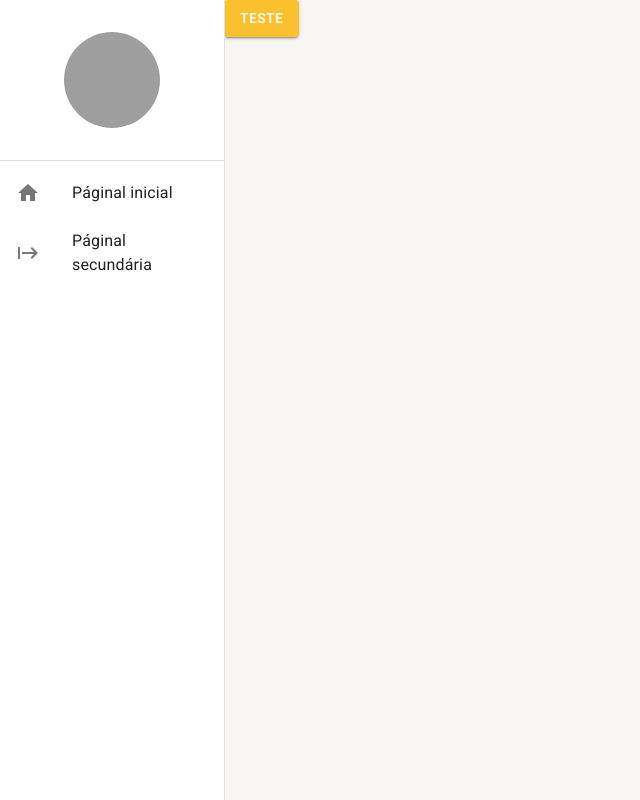
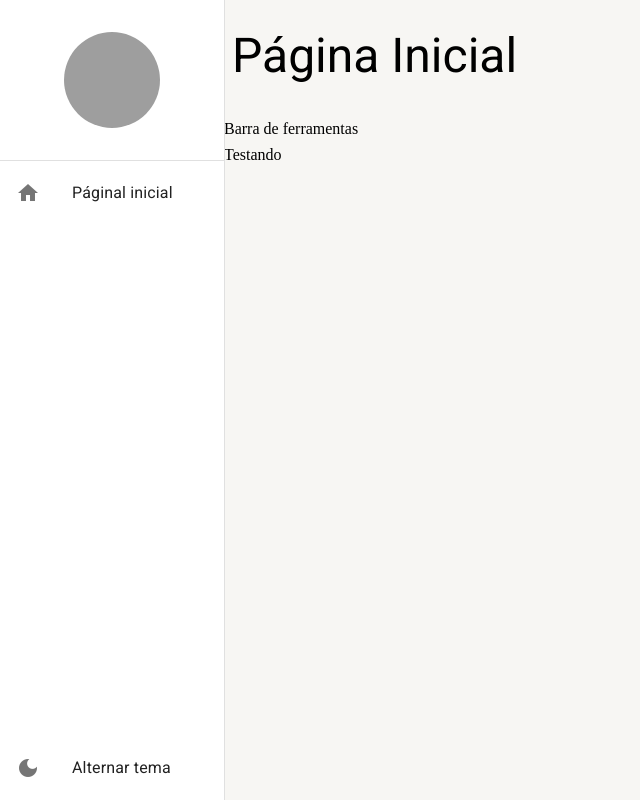
Before and after one commit to idasilva/react-mui-exemplo, a React (Create React App) app: page /pagina-inicial in a window 1280 px wide. Shown: the whole page, without its empty margins (0-640 px from the left). Built offline with nearby package versions, Linux system fonts and the light colour scheme; grey boxes are pictures that could not be loaded.

Commit message:
base layout

```diff
--- /dev/null
+++ b/src/pages/dashboard/Dashboard.tsx
@@ -0,0 +1,14 @@
+import { LayoutBaseDePagina } from "../../shared/layouts/LayoutBaseDePagina";
+
+export const Dashboard = () => {
+
+
+    return (
+        <LayoutBaseDePagina
+            titulo="Página Inicial"
+            barraDeFerramentas={<>Barra de ferramentas</>}
+        >Testando</LayoutBaseDePagina>
+    );
+
+
+};
--- a/src/pages/index.ts
+++ b/src/pages/index.ts
@@ -1 +1 @@
-export {};
+export * from './dashboard/Dashboard'
--- a/src/routes/index.tsx
+++ b/src/routes/index.tsx
@@ -2,6 +2,7 @@
 import { Routes, Route, Navigate } from 'react-router-dom'
 import { Button } from '@mui/material'
 import { useDrawerContext } from '../shared/contexts'
+import { Dashboard } from '../pages/dashboard/Dashboard'
 
 export const AppRoutes = () => {
     const { toggleDrawerOpen, setDrawerOptions } = useDrawerContext()
@@ -12,17 +13,13 @@
                 icon: "home",
                 path: "/pagina-inicial",
                 label: "Páginal inicial"
-            },            {
-                icon: "start",
-                path: "/pagina-secundária",
-                label: "Páginal secundária"
             }
         ])
     }, [])
 
     return (
         <Routes>
-            <Route path='/pagina-inicial' element={<Button variant='contained' color='primary' onClick={toggleDrawerOpen}>Teste</Button>}></Route>
+            <Route path='/pagina-inicial' element={<Dashboard></Dashboard>}></Route>
             <Route path='*' element={<Navigate to="/pagina-inicial" />}></Route>
         </Routes>
     )
--- a/src/shared/components/menu-lateral/MenuLateral.tsx
+++ b/src/shared/components/menu-lateral/MenuLateral.tsx
@@ -10,11 +10,10 @@
 
 import ListItemIcon from '@mui/material/ListItemIcon';
 import ListItemText from '@mui/material/ListItemText';
-import InboxIcon from '@mui/icons-material/Inbox';
 
 import { Box } from "@mui/system"
 import useMediaQuery from '@mui/material/useMediaQuery';
-import { useDrawerContext } from "../../contexts";
+import { useAppThemeContext, useDrawerContext } from "../../contexts";
 
 import { useNavigate, useResolvedPath, useMatch } from "react-router-dom";
 
@@ -60,6 +59,7 @@
     const smDown = useMediaQuery(theme.breakpoints.down('sm'));
 
     const { isDrawerOpen, toggleDrawerOpen, drawerOption } = useDrawerContext()
+    const { toggleTheme } = useAppThemeContext()
 
     return (
         <>
@@ -93,6 +93,16 @@
                                 ))}
                         </List>
                     </Box>
+                    <Box>
+                        <List component="nav">
+                            <ListItemButton onClick={toggleTheme}>
+                                <ListItemIcon>
+                                    <Icon>dark_mode</Icon>
+                                </ListItemIcon>
+                                <ListItemText primary="Alternar tema" />
+                            </ListItemButton>
+                        </List>
+                    </Box>
                 </Box>
             </Drawer>
 
--- /dev/null
+++ b/src/shared/layouts/LayoutBaseDePagina.tsx
@@ -0,0 +1,50 @@
+import { Box } from "@mui/system";
+import { IconButton, Icon, Typography, useTheme } from "@mui/material";
+import useMediaQuery from '@mui/material/useMediaQuery';
+import { useDrawerContext } from "../contexts";
+
+
+
+interface ILayoutBaseDePagina {
+    children: React.ReactNode;
+    titulo: string;
+    barraDeFerramentas?: React.ReactNode
+}
+
+export const LayoutBaseDePagina: React.FC<ILayoutBaseDePagina> = ({ children, titulo, barraDeFerramentas }) => {
+    const theme = useTheme();
+    const smDown = useMediaQuery(theme.breakpoints.down('sm'));
+    const mdDown = useMediaQuery(theme.breakpoints.down('md'));
+
+    const { toggleDrawerOpen } = useDrawerContext()
+
+    return (
+        <Box height={"100%"} display="flex" flexDirection="column" gap={1}>
+            <Box padding={1} display="flex" alignItems="center" gap={1} height={theme.spacing(smDown ? 6 : mdDown ? 8 : 12)}>
+                {smDown && <IconButton
+                    onClick={toggleDrawerOpen}
+
+                >
+                    <Icon>menu</Icon>
+                </IconButton>}
+                <Typography
+                    variant={smDown ? "h5" : mdDown ? "h4" : "h3"}
+                    overflow="hidden"
+                    whiteSpace="nowrap"
+                    textOverflow="ellipsis"
+                >
+                    {titulo}
+                </Typography>
+            </Box>
+
+            {barraDeFerramentas && <Box>
+                {barraDeFerramentas}
+            </Box>
+            }
+
+            <Box flex={1} overflow="auto">
+                {children}
+            </Box>
+        </Box>
+    );
+};
--- a/src/shared/layouts/index.ts
+++ b/src/shared/layouts/index.ts
@@ -1 +1 @@
-export {};
+export * from './LayoutBaseDePagina'
--- a/src/shared/themes/Dark.ts
+++ b/src/shared/themes/Dark.ts
@@ -4,6 +4,7 @@
 
 export const DarkTheme = createTheme({
     palette: {
+        mode:"dark",
         primary: {
             main: yellow[700],
             dark: yellow[800],
@@ -19,6 +20,11 @@
         background: {
             paper: '#303134',
             default: '#202124',
+        },
+    },
+    typography:{
+        allVariants:{
+            color: '#ffffff',
         }
     }
 });
```
